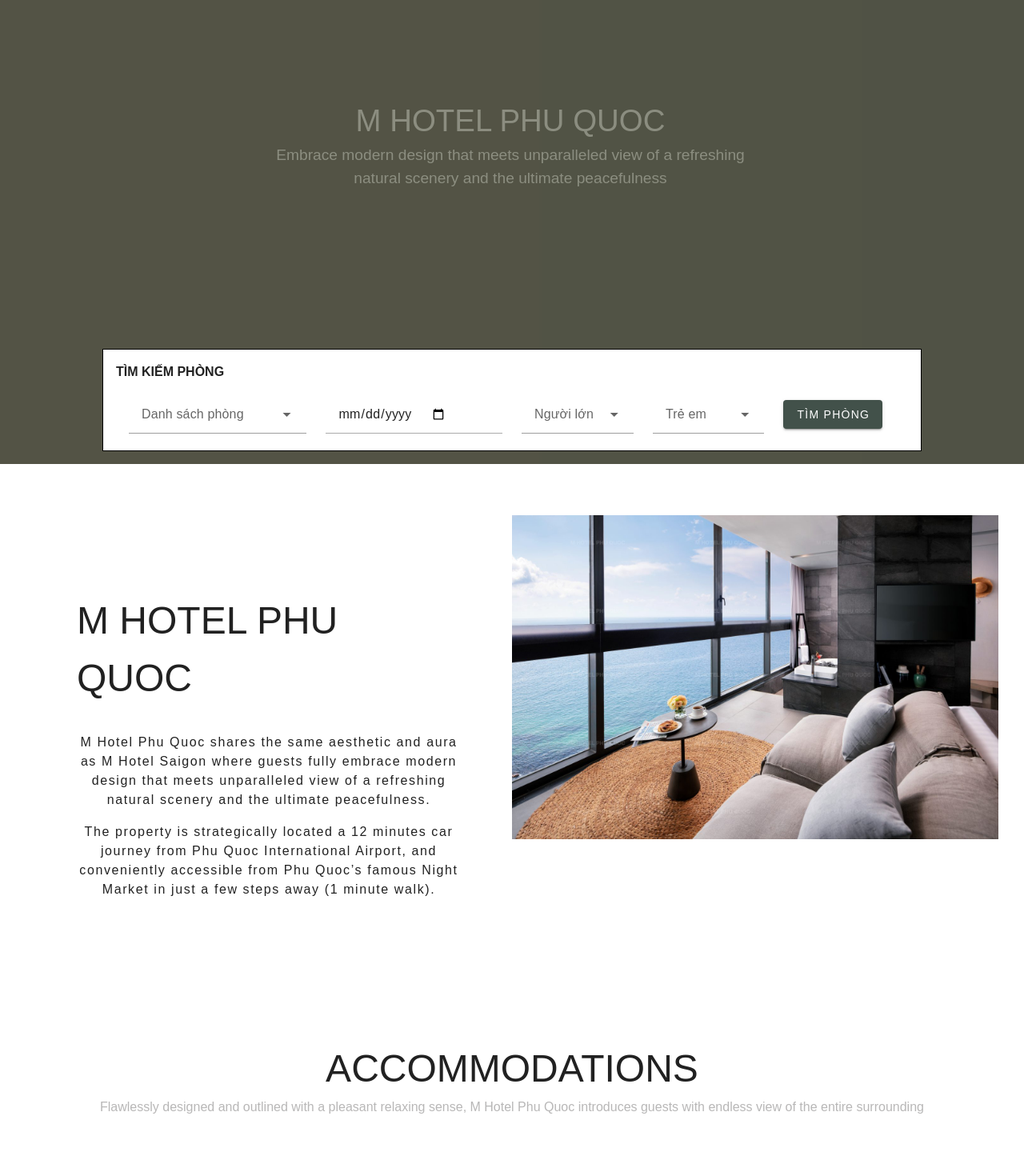
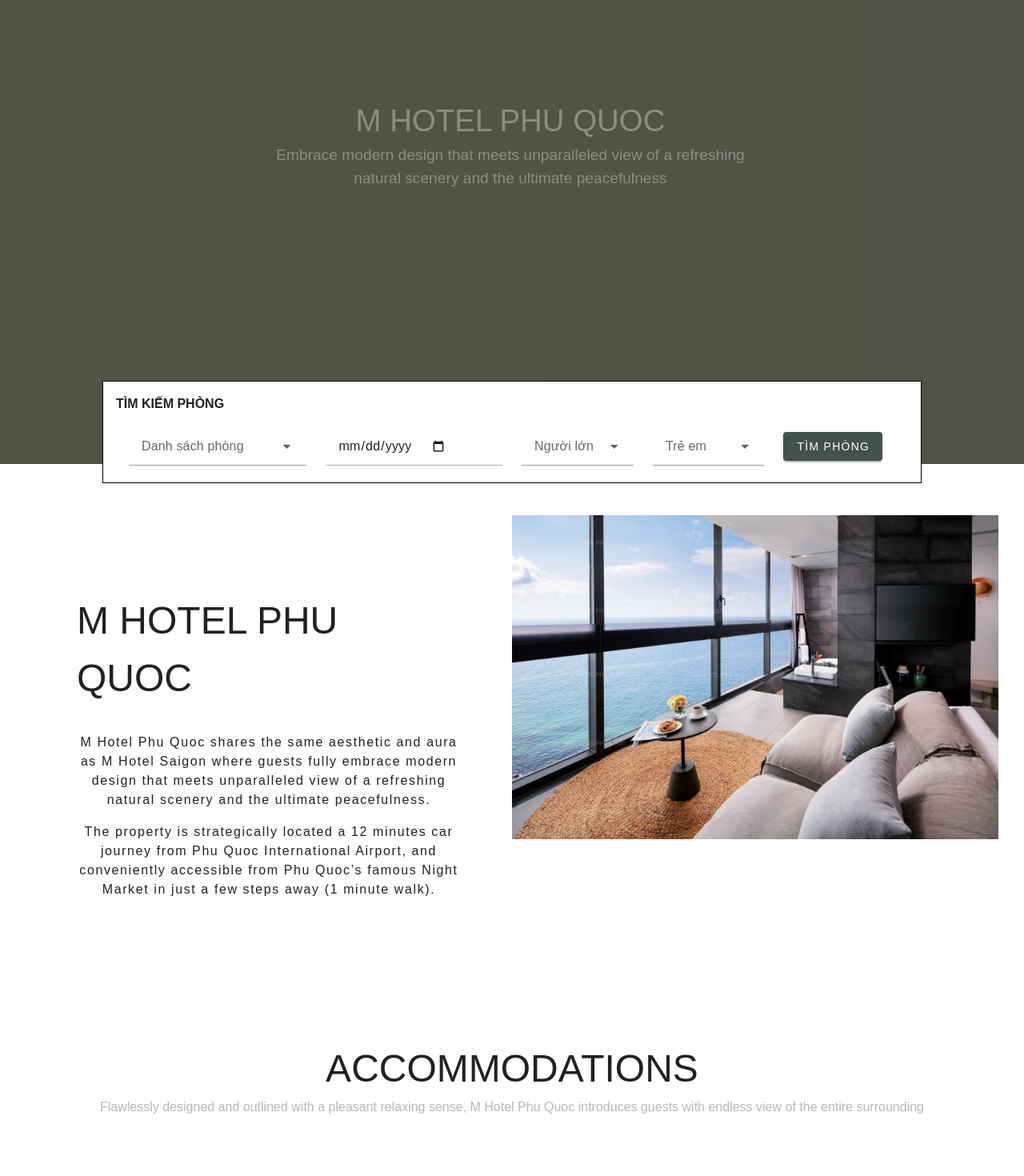
Before and after one commit to Lucifer808/Hotel-Booking-Project, a Vue app in the folder Hotel-Booking-Project-Vue/: page / in a window 1280 px wide. Shown: the part 220-1690 px from the top of the page at 80% size. Built offline with nearby package versions, Linux system fonts and the light colour scheme.

Commit message:
refactor source code

```diff
--- a/Hotel-Booking-Project-Vue/src/App.vue
+++ b/Hotel-Booking-Project-Vue/src/App.vue
@@ -1,9 +1,17 @@
 <template>
-  <router-view/>
+  <div>
+    <v-app>
+      <app-bar/>
+      <router-view/>
+      <a-footer/>
+    </v-app>
+  </div>
 </template>
 
 <script setup>
 //
+import AppBar from "@/components/core/AppBar.vue";
+import AFooter from "@/components/core/AFooter.vue";
 </script>
 <style>
 @font-face {
@@ -15,6 +23,8 @@
 }
 
 html, body {
+  margin: 0;
+  padding: 0;
   font-family: "raleway", sans-serif;
 }
 </style>
--- a/Hotel-Booking-Project-Vue/src/layouts/default/Accommodation.vue
+++ b/Hotel-Booking-Project-Vue/src/components/HomePage/Accommodation.vue
@@ -21,7 +21,6 @@
         introduces guests with
         endless view of the entire surrounding
       </p>
-
     </div>
     <div class="accommodation-parallax-wrapper">
       <swiper
@@ -72,7 +71,9 @@
                 make you feel comfortable without infringing on the room. The La Petite rooms all have double beds for
                 an excellent night’s […]
               </p>
-              <div><a class="click-btn btn-style903" href="#">Tìm hiểu thêm</a></div>
+              <div>
+                <router-link class="click-btn btn-style903" to="/accommodation">Tìm hiểu thêm</router-link>
+              </div>
             </div>
           </div>
         </swiper-slide
@@ -204,10 +205,6 @@
     <div class="accommodation-info-wrapper">
       <a-info-card/>
     </div>
-    <div class="accommodation-wrapper">
-      <a-footer/>
-
-    </div>
   </div>
 </template>
 <script>
@@ -228,7 +225,6 @@ import AFooter from "@/components/core/AFooter.vue";
 
 export default {
   components: {
-    AFooter,
     AInfoCard,
     ASocialCarousel,
     Swiper,
@@ -243,8 +239,8 @@ export default {
 </script>
 <style scoped>
 .accommodation-container {
-  height: 100vh;
-  width: 100vw;
+  height: auto;
+  width: auto;
 }
 
 .accommodation-interview {
@@ -389,7 +385,7 @@ export default {
 }
 
 .accommodation-view {
-  height: 100%;
+  height: 800px;
   width: 100%;
   top: 0;
   left: 0;
@@ -550,7 +546,7 @@ export default {
 .accommodation-info-wrapper {
   margin: 4rem 0;
   width: 100%;
-  height: 50%;
+  height: 400px;
   background-color: #595858;
 }
 
--- a/Hotel-Booking-Project-Vue/src/components/core/ACarousel.vue
+++ b/Hotel-Booking-Project-Vue/src/components/core/ACarousel.vue
@@ -1,5 +1,6 @@
 <template>
   <div class="a-carousel-container">
+    <slot name="search-bar"></slot>
     <swiper
       :spaceBetween="0"
       :centeredSlides="true"
@@ -31,7 +32,6 @@
         <img src="@/assets/images/bn4.jpg">
       </swiper-slide>
     </swiper>
-    <slot name="search-bar"></slot>
   </div>
 </template>
 <script>
@@ -62,6 +62,7 @@ export default {
 </script>
 <style>
 .a-carousel-container {
+  position: relative;
   display: flex;
   align-items: center;
   justify-content: center;
@@ -90,7 +91,7 @@ export default {
   flex-direction: column;
   font-family: "Nunito", sans-serif;
   color: #fff;
-  z-index: 5;
+  z-index: 10;
 }
 
 .carousel-content-title {
--- a/Hotel-Booking-Project-Vue/src/components/core/AFooter.vue
+++ b/Hotel-Booking-Project-Vue/src/components/core/AFooter.vue
@@ -50,10 +50,13 @@
 
 <style scoped>
 .footer-wrapper {
+  margin-top: 4rem;
+  bottom: 0;
   width: 100%;
   height: 100%;
   background-color: #000000;
   color: #ffffff;
+  z-index: 1;
 }
 
 .footer-content-top {
--- a/Hotel-Booking-Project-Vue/src/components/core/AInfoCard.vue
+++ b/Hotel-Booking-Project-Vue/src/components/core/AInfoCard.vue
@@ -28,12 +28,12 @@
 .accommodation-info {
   display: flex;
   width: 100%;
-  height: 100%;
+  height: 400px;
 }
 
 .accommodation-info-image {
   width: 100%;
-  height: 100%;
+  height: 400px;
 }
 
 .accommodation-info-right {
--- a/Hotel-Booking-Project-Vue/src/components/core/ASearchBar.vue
+++ b/Hotel-Booking-Project-Vue/src/components/core/ASearchBar.vue
@@ -64,7 +64,7 @@
 .search-bar-container {
   font-family: "raleway", sans-serif;
   position: absolute;
-  top: 45%;
+  top: 95%;
   left: 50%;
   width: 80%;
   height: 8rem;
@@ -74,6 +74,6 @@
   font-weight: 200;
   /* bring your own prefixes */
   transform: translate(-50%, -50%);
-  z-index: 99;
+  z-index: 999;
 }
 </style>
--- a/Hotel-Booking-Project-Vue/src/layouts/default/Default.vue
+++ /dev/null
@@ -1,21 +0,0 @@
-<template>
-  <div>
-    <v-app>
-      <default-bar/>
-      <a-carousel>
-        <template v-slot:search-bar>
-          <a-search-bar/>
-        </template>
-      </a-carousel>
-      <accommodation/>
-      <default-view/>
-    </v-app>
-  </div>
-</template>
-
-<script setup>
-import DefaultBar from './AppBar.vue'
-import DefaultView from './View.vue'
-import Accommodation from "./Accommodation.vue";
-import AFooter from "@/components/core/AFooter.vue";
-</script>
--- a/Hotel-Booking-Project-Vue/src/layouts/default/View.vue
+++ /dev/null
@@ -1,9 +0,0 @@
-<template>
-  <v-main>
-    <router-view />
-  </v-main>
-</template>
-
-<script setup>
-  //
-</script>
--- a/Hotel-Booking-Project-Vue/src/router/index.js
+++ b/Hotel-Booking-Project-Vue/src/router/index.js
@@ -4,18 +4,12 @@ import {createRouter, createWebHistory} from 'vue-router'
 const routes = [
   {
     path: '/',
-    component: () => import('@/layouts/default/Default.vue'),
-    children: [
-      {
-        path: 'home',
-        name: 'Home',
-        // route level code-splitting
-        // this generates a separate chunk (about.[hash].js) for this route
-        // which is lazy-loaded when the route is visited.
-        component: () => import(/* webpackChunkName: "home" */ '@/views/Home.vue'),
-      },
-    ],
+    component: () => import('@/views/Home.vue'),
   },
+  {
+    path: '/accommodation',
+    component: () => import('@/views/RoomBooking.vue')
+  }
 ]
 
 const router = createRouter({
--- a/Hotel-Booking-Project-Vue/src/views/Home.vue
+++ b/Hotel-Booking-Project-Vue/src/views/Home.vue
@@ -1,12 +1,14 @@
 <template>
-  <div>
-  </div>
+  <v-main>
+    <a-carousel>
+      <template v-slot:search-bar>
+        <a-search-bar/>
+      </template>
+    </a-carousel>
+    <accommodation/>
+  </v-main>
 </template>
 
 <script setup>
-
+import Accommodation from "../components/HomePage/Accommodation.vue";
 </script>
-
-<style lang="scss" scoped>
-
-</style>
--- /dev/null
+++ b/Hotel-Booking-Project-Vue/src/views/RoomBooking.vue
@@ -0,0 +1,11 @@
+<script setup>
+
+</script>
+
+<template>
+  <div>h2</div>
+</template>
+
+<style scoped>
+
+</style>
```
Also changed, not shown: Hotel-Booking-Project-Vue/src/components/core/AppBar.vue (renamed from Hotel-Booking-Project-Vue/src/layouts/default/AppBar.vue).
